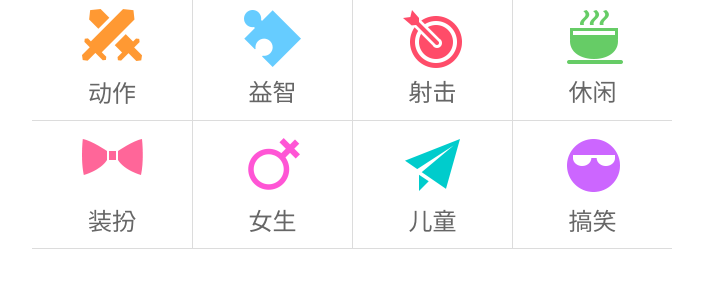
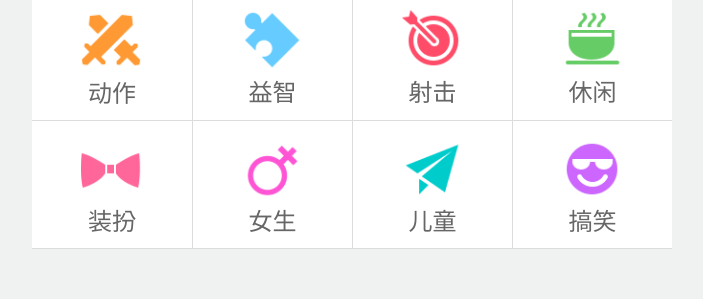
Before and after one commit to hahayx/web, a PHP site: page / in a window 1280 px wide. Shown: the part 501-800 px from the top of the page, without its empty margins (288-991 px from the left). Run offline with PHP 8.4, Linux system fonts and the light colour scheme.

Commit message:
修改分类图标大小68*68

```diff
--- a/index.html
+++ b/index.html
@@ -8,13 +8,15 @@
     <link charset="utf-8" rel="stylesheet" href="./style/common.css">
 </head>
 <body>
+<div id="content">
     <div id="banner" class="">
         <div class="bd">
             <ul>
 
                 <li>
                     <a class="pic" href="http://www.doudou.in/play/36-kxxxl/"><img
-                        src="http://img3.a0bi.com/upload/articleResource/20150320/1426845510440.jpg" alt="开心消消乐"></a>
+                            src="http://img3.a0bi.com/upload/articleResource/20150320/1426845510440.jpg"
+                            alt="开心消消乐"></a>
                     <a class="tit" href="http://www.doudou.in/play/36-kxxxl/">
                         开心消消乐
                     </a>
@@ -30,7 +32,8 @@
 
                 <li>
                     <a class="pic" href="http://www.doudou.in/play/32-wdxxnc/ "><img
-                        src="http://img3.a0bi.com/upload/articleResource/20150227/1425003412003.jpg" alt="我的小小农场"></a>
+                            src="http://img3.a0bi.com/upload/articleResource/20150227/1425003412003.jpg"
+                            alt="我的小小农场"></a>
                     <a class="tit" href="http://www.doudou.in/play/32-wdxxnc/ ">
                         我的小小农场
                     </a>
@@ -114,6 +117,7 @@
             <div class="clear"></div>
         </div>
     </div>
+</div>
 </body>
 <script type="text/javascript" src="./script/TouchSlide.1.1.js"></script>
 <script type="text/javascript" src="./script/zepto.min.all.js"></script>
--- a/style/common.css
+++ b/style/common.css
@@ -1,7 +1,7 @@
 @charset "utf-8";
 /* CSS Document */
 html{font-size:62.5%;}
-body{-webkit-tap-highlight-color:transparent;font-family:"微软雅黑", "黑体";position:relative;font-size:1.1em;color:#737373;background:#ffffff;}
+body{-webkit-tap-highlight-color:transparent;font-family:"微软雅黑", "黑体";position:relative;font-size:1.1em;color:#737373;background:#f0f1f1;}
 body{margin:0 auto;min-width:320px;max-width:640px;}
 *{padding:0;margin:0;}
 img,input,table,tr,td{border:none;}
--- a/style/index.css
+++ b/style/index.css
@@ -1,3 +1,5 @@
+#content{background:#f0f1f1;}
+
 /* 焦点图 */
 #banner{position:relative; overflow:hidden; width:100%; max-width:720px; margin:0 auto;}
 #banner .hd{position:absolute; height:28px; line-height:28px; bottom:0; right:0;}
@@ -11,7 +13,7 @@
 #banner .bd li a{-webkit-tap-highlight-color:rgba(0,0,0,0);}  /* 去掉链接触摸高亮 */
 #banner .bd li .tit{display:none; width:100%;  position:absolute; bottom:0; text-indent:10px; height:28px; line-height:28px; background:rgba(0,0,0,0.4); color:#fff;  text-align:left;}
 
-#ground{overflow: hidden;}
+#ground{overflow: hidden;background: #ffffff;}
 #ground li{width: 25%;border-left: 0.075rem solid #dcdcdc;height: 5.375rem;float: left;border-top: 0.075rem solid #dcdcdc; box-sizing:border-box;}
 #ground li:nth-child(4n + 1){margin-left:0;border-left: none;}
 #ground li:nth-child(n + 5){border-bottom:  0.075rem solid #dcdcdc;}
@@ -26,3 +28,4 @@
     color:#666666;
 }
 .imgbox{height: 64%;}
+.icon{height: 100%;}
```
Also changed, not shown: style/img/1.png, style/img/2.png, style/img/3.png, style/img/4.png, style/img/5.png, style/img/6.png, style/img/7.png, style/img/8.png. Lines whose indentation alone changed are shown as unchanged.
